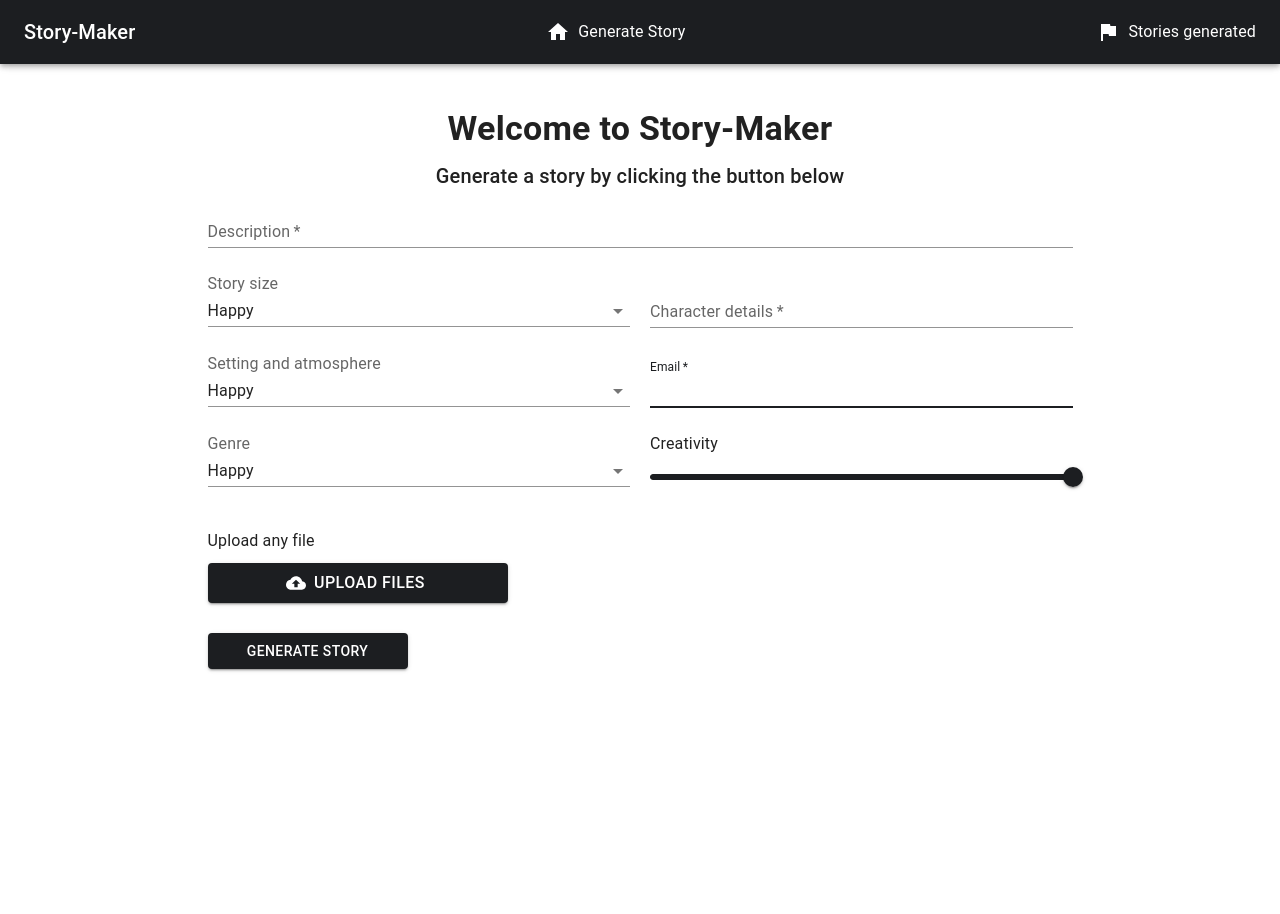
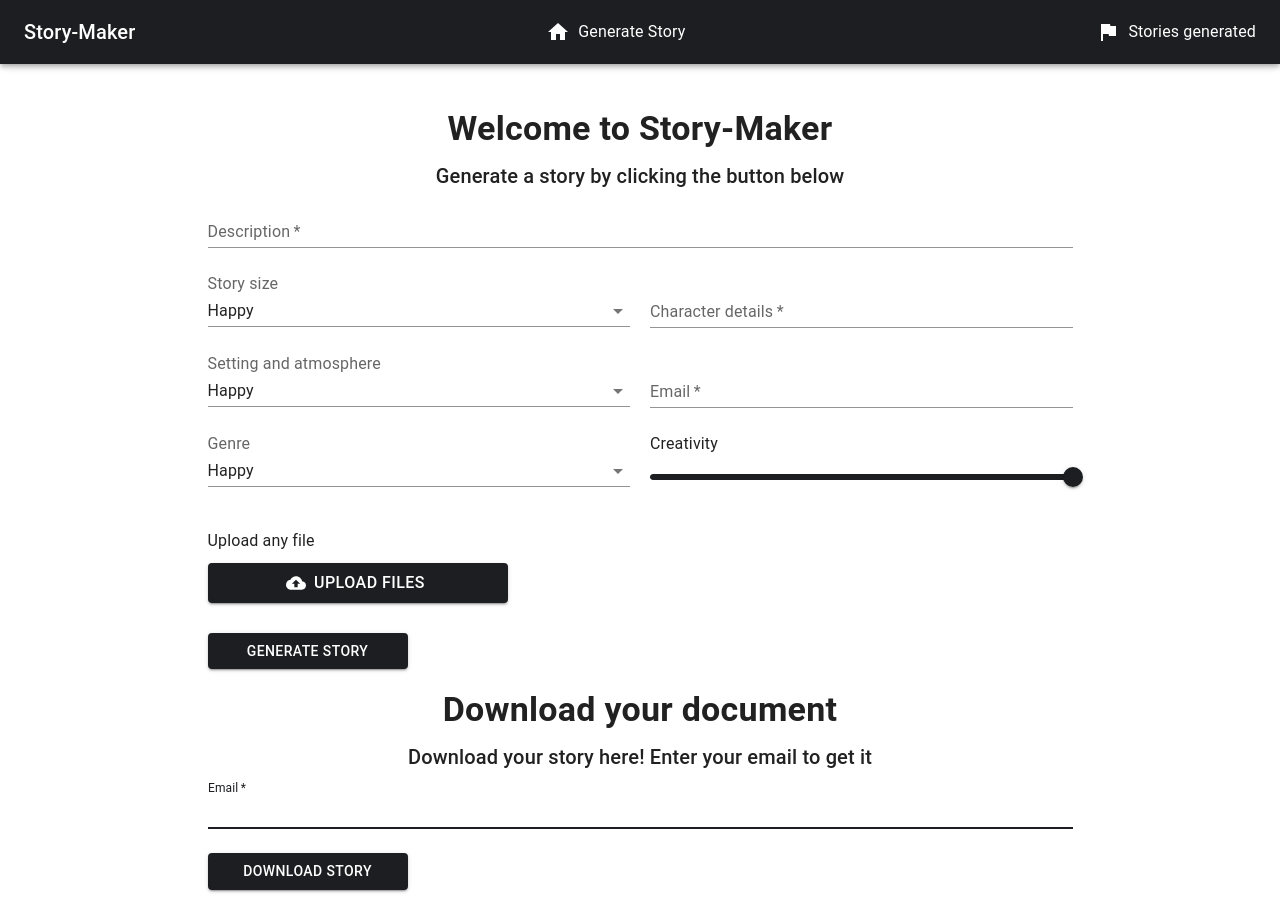
Before and after one commit to MontoyaAndres/Story-Maker, a Next.js app in the folder frontend-main/: page / in a window 1280 px wide. Before the commit the page ends 800 px from the top, so only its background shows below. Built offline with nearby package versions, Linux system fonts and the light colour scheme; what @mui/material-nextjs would draw is missing.

Commit message:
Feat: integration api

```diff
--- a/frontend-main/pages/index.js
+++ b/frontend-main/pages/index.js
@@ -26,6 +26,7 @@ const Home = () => {
     description: "",
     creativity: 100,
     email: "",
+    downloadEmail: "",
     details: "",
     size: "Happy",
     atmosphere: "Happy",
@@ -186,6 +187,25 @@ const Home = () => {
     } catch (error) {
       console.error(error);
       setEmailSent(false);
+    }
+  };
+
+  const handleDownload = async () => {
+    try {
+      setStatus("pending_download");
+
+      if (!values.downloadEmail) {
+        throw new Error("Email is required");
+      }
+
+      const response = await fetch(
+        `https://story-maker.fly.dev/api/download?email=${values.downloadEmail}`
+      ).then((res) => res.json());
+
+      console.log(response);
+    } catch (error) {
+      console.error(error);
+      setStatus("rejected");
     }
   };
 
@@ -440,6 +460,44 @@ const Home = () => {
           )}
         </div>
       </Wrapper>
+      <Wrapper>
+        <div className="titles">
+          <Typography variant="h4" className="title">
+            Download your document
+          </Typography>
+          <Typography variant="h6" className="description">
+            Download your story here! Enter your email to get it
+          </Typography>
+        </div>
+        <div className="container">
+          <TextField
+            autoFocus
+            required
+            margin="dense"
+            id="downloadEmail"
+            name="downloadEmail"
+            label="Email"
+            fullWidth
+            multiline
+            variant="standard"
+            value={values.downloadEmail}
+            onChange={handleValues}
+          />
+          <Button
+            variant="contained"
+            color="primary"
+            style={{ marginTop: 20, width: 200 }}
+            onClick={handleDownload}
+            disabled={status === "pending_download"}
+          >
+            {status === "pending_download" ? (
+              <CircularProgress size={24} />
+            ) : (
+              "Download Story"
+            )}
+          </Button>
+        </div>
+      </Wrapper>
     </>
   );
 };
```
